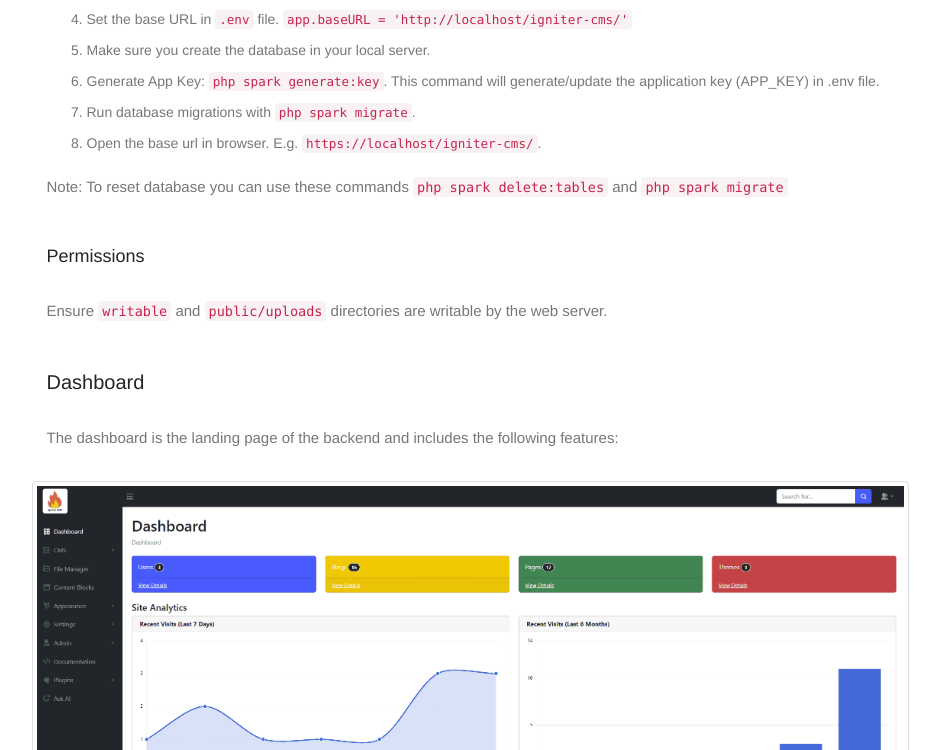
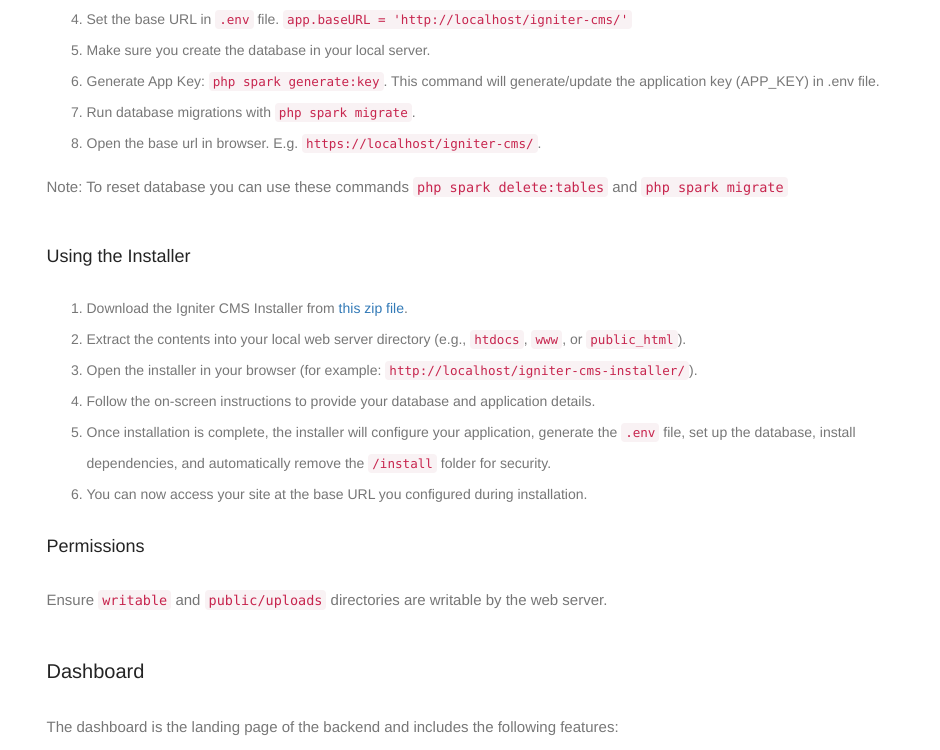
Before and after one commit to akassama/igniter-cms-doc, a PHP site: page /igniter-cms/ in a window 1280 px wide. Shown: the part 1513-2263 px from the top of the page, without its empty margins (316-1256 px from the left). Run offline with PHP 8.4, Linux system fonts and the light colour scheme; some libraries are stand-ins or nearby versions.

Commit message:
Added installer instructions

```diff
--- a/index.php
+++ b/index.php
@@ -321,6 +321,34 @@
                                 Note: To reset database you can use these commands <code>php spark delete:tables</code> and <code>php spark migrate</code>
                             </p>
                         </section>
+                        <section id="installer-installation">
+                            <h3>Using the Installer</h3>
+                            <ol>
+                                <li>
+                                    Download the Igniter CMS Installer from
+                                    <a href="https://github.com/akassama/igniter-cms-installer/archive/refs/heads/main.zip" target="_blank">this zip file</a>.
+                                </li>
+                                <li>
+                                    Extract the contents into your local web server directory (e.g., <code>htdocs</code>, <code>www</code>, or <code>public_html</code>).
+                                </li>
+                                <li>
+                                    Open the installer in your browser (for example:
+                                    <code>http://localhost/igniter-cms-installer/</code>).
+                                </li>
+                                <li>
+                                    Follow the on-screen instructions to provide your database and application details.
+                                </li>
+                                <li>
+                                    Once installation is complete, the installer will configure your application, generate the
+                                    <code>.env</code> file, set up the database, install dependencies, and automatically remove the
+                                    <code>/install</code> folder for security.
+                                </li>
+                                <li>
+                                    You can now access your site at the base URL you configured during installation.
+                                </li>
+                            </ol>
+                        </section>
+
                         <section id="permissions">
                             <h3>Permissions</h3>
                             <p>Ensure <code>writable</code> and <code>public/uploads</code> directories are writable by the web server.</p>
```
